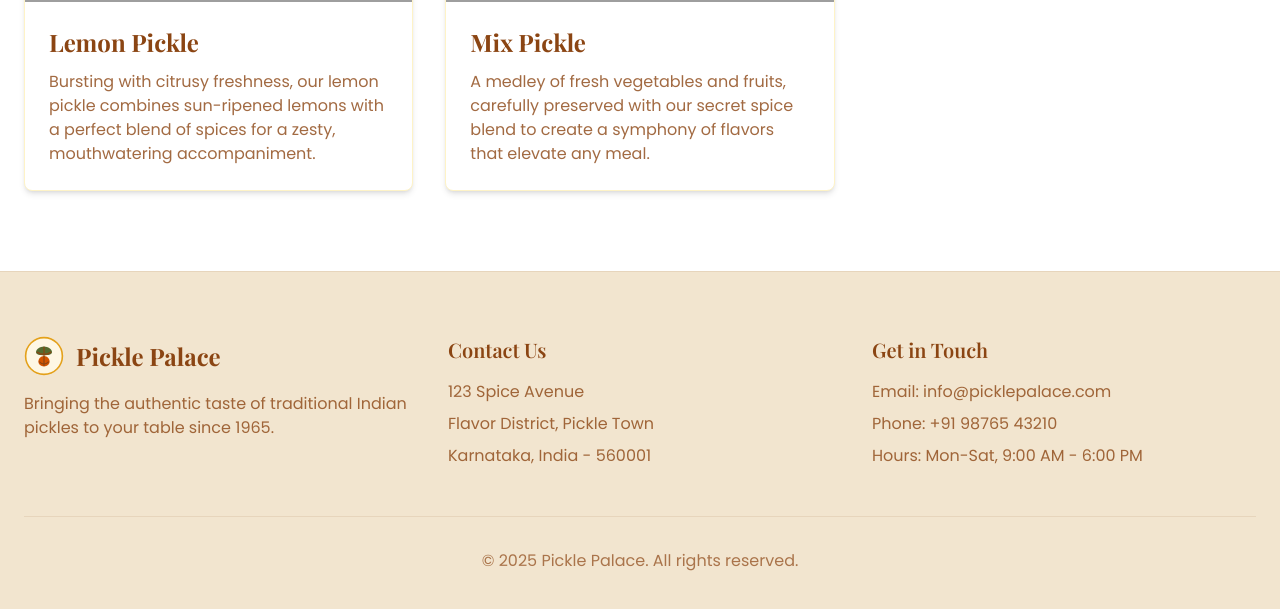
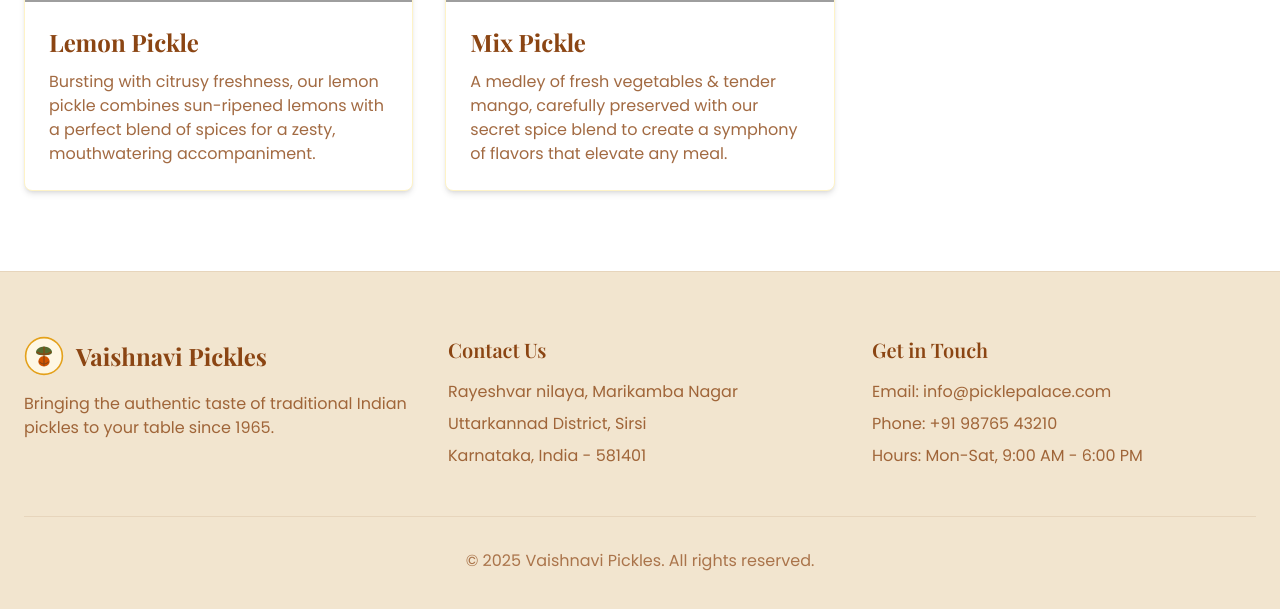
Before and after one commit to Mahesh-R-Mesta/pickle-palace-vista, a React (Vite) app: page / in a window 1280 px wide. Shown: the part 1397-2006 px from the top of the page. Built offline with nearby package versions, Linux system fonts and the light colour scheme; grey boxes are pictures that could not be loaded.

Commit message:
text change

```diff
--- a/index.html
+++ b/index.html
@@ -4,14 +4,14 @@
   <head>
     <meta charset="UTF-8" />
     <meta name="viewport" content="width=device-width, initial-scale=1.0" />
-    <title>Pickle Palace - Traditional Indian Pickles</title>
-    <meta name="description" content="Authentic traditional Indian pickles made with love. Pickle Palace brings you the best mango, lemon, and mixed pickles since 1965." />
-    <meta name="author" content="Pickle Palace" />
+    <title>Vaishnavi Pickles - Traditional Indian Pickles</title>
+    <meta name="description" content="Authentic traditional Indian pickles made with love. Vaishnavi Pickles brings you the best mango, lemon, and mixed pickles since 1965." />
+    <meta name="author" content="Vaishnavi Pickles" />
 
-    <meta property="og:title" content="Pickle Palace - Traditional Indian Pickles" />
-    <meta property="og:description" content="Authentic traditional Indian pickles made with love. Pickle Palace brings you the best mango, lemon, and mixed pickles since 1965." />
+    <meta property="og:title" content="Vaishnavi Pickles - Traditional Indian Pickles" />
+    <meta property="og:description" content="Authentic traditional Indian pickles made with love. Vaishnavi Pickles brings you the best mango, lemon, and mixed pickles since 1965." />
     <meta property="og:type" content="website" />
-    <meta property="og:image" content="https://lovable.dev/opengraph-image-p98pqg.png" />
+    <!-- <meta property="og:image" content="https://lovable.dev/opengraph-image-p98pqg.png" /> -->
 
     <meta name="twitter:card" content="summary_large_image" />
     <meta name="twitter:site" content="@lovable_dev" />
@@ -19,7 +19,7 @@
 
     <link rel="preconnect" href="https://fonts.googleapis.com">
     <link rel="preconnect" href="https://fonts.gstatic.com" crossorigin>
-    <link href="https://fonts.googleapis.com/css2?family=Playfair+Display:wght@400;500;600;700&family=Poppins:wght@300;400;500;600&display=swap" rel="stylesheet">
+    <!-- <link href="https://fonts.googleapis.com/css2?family=Playfair+Display:wght@400;500;600;700&family=Poppins:wght@300;400;500;600&display=swap" rel="stylesheet"> -->
   </head>
 
   <body>
--- a/src/components/Logo.tsx
+++ b/src/components/Logo.tsx
@@ -24,7 +24,7 @@ const Logo: React.FC<LogoProps> = ({ className }) => {
         <path d="M16 20C19 22 22 23 25 23C28 23 31 22 34 20" stroke="#8B4513" strokeWidth="1.5" />
         <path d="M19 32C21 34 23 35 25 35C27 35 29 34 31 32" stroke="#8B4513" strokeWidth="1.5" />
       </svg>
-      <span className="text-2xl font-bold font-playfair text-pickle-brown">Pickle Palace</span>
+      <span className="text-2xl font-bold font-playfair text-pickle-brown">Vaishnavi Pickles</span>
     </div>
   );
 };
--- a/src/contexts/LanguageContext.tsx
+++ b/src/contexts/LanguageContext.tsx
@@ -19,7 +19,7 @@ export const translations = {
 
     // Pickle names and descriptions
     tenderMango: {
-      name: "Tender Mango Pickle",
+      name: "Appaemidi Mango Pickle",
       description: "A tangy delight made from young, tender raw mangoes, carefully selected and preserved with aromatic spices for an unforgettable taste experience."
     },
     jeerigeMango: {
@@ -36,20 +36,20 @@ export const translations = {
     },
     mix: {
       name: "Mix Pickle",
-      description: "A medley of fresh vegetables and fruits, carefully preserved with our secret spice blend to create a symphony of flavors that elevate any meal."
+      description: "A medley of fresh vegetables & tender mango, carefully preserved with our secret spice blend to create a symphony of flavors that elevate any meal."
     },
 
     // Footer
     taglineFooter: "Bringing the authentic taste of traditional Indian pickles to your table since 1965.",
     contactUs: "Contact Us",
     getInTouch: "Get in Touch",
-    address1: "123 Spice Avenue",
-    address2: "Flavor District, Pickle Town",
-    address3: "Karnataka, India - 560001",
+    address1: "Rayeshvar nilaya, Marikamba Nagar",
+    address2: "Uttarkannad District, Sirsi",
+    address3: "Karnataka, India - 581401",
     email: "Email: info@picklepalace.com",
     phone: "Phone: +91 98765 43210",
     hours: "Hours: Mon-Sat, 9:00 AM - 6:00 PM",
-    copyright: "© 2025 Pickle Palace. All rights reserved."
+    copyright: "© 2025 Vaishnavi Pickles. All rights reserved."
   },
   kn: {
     // Header
@@ -94,7 +94,7 @@ export const translations = {
     address1: "123 ಸ್ಪೈಸ್ ಅವೆನ್ಯೂ",
     address2: "ಫ್ಲೇವರ್ ಡಿಸ್ಟ್ರಿಕ್ಟ್, ಪಿಕಲ್ ಟೌನ್",
     address3: "ಕರ್ನಾಟಕ, ಭಾರತ - 560001",
-    email: "ಇಮೇಲ್: info@picklepalace.com",
+    email: "ಇಮೇಲ್: vaishnavi.home.products@gmail.com",
     phone: "ಫೋನ್: +91 98765 43210",
     hours: "ಸಮಯ: ಸೋಮ-ಶನಿ, 9:00 AM - 6:00 PM",
     copyright: "© 2025 ಪಿಕಲ್ ಪ್ಯಾಲೇಸ್. ಎಲ್ಲಾ ಹಕ್ಕುಗಳನ್ನು ಕಾಯ್ದಿರಿಸಲಾಗಿದೆ."
```
